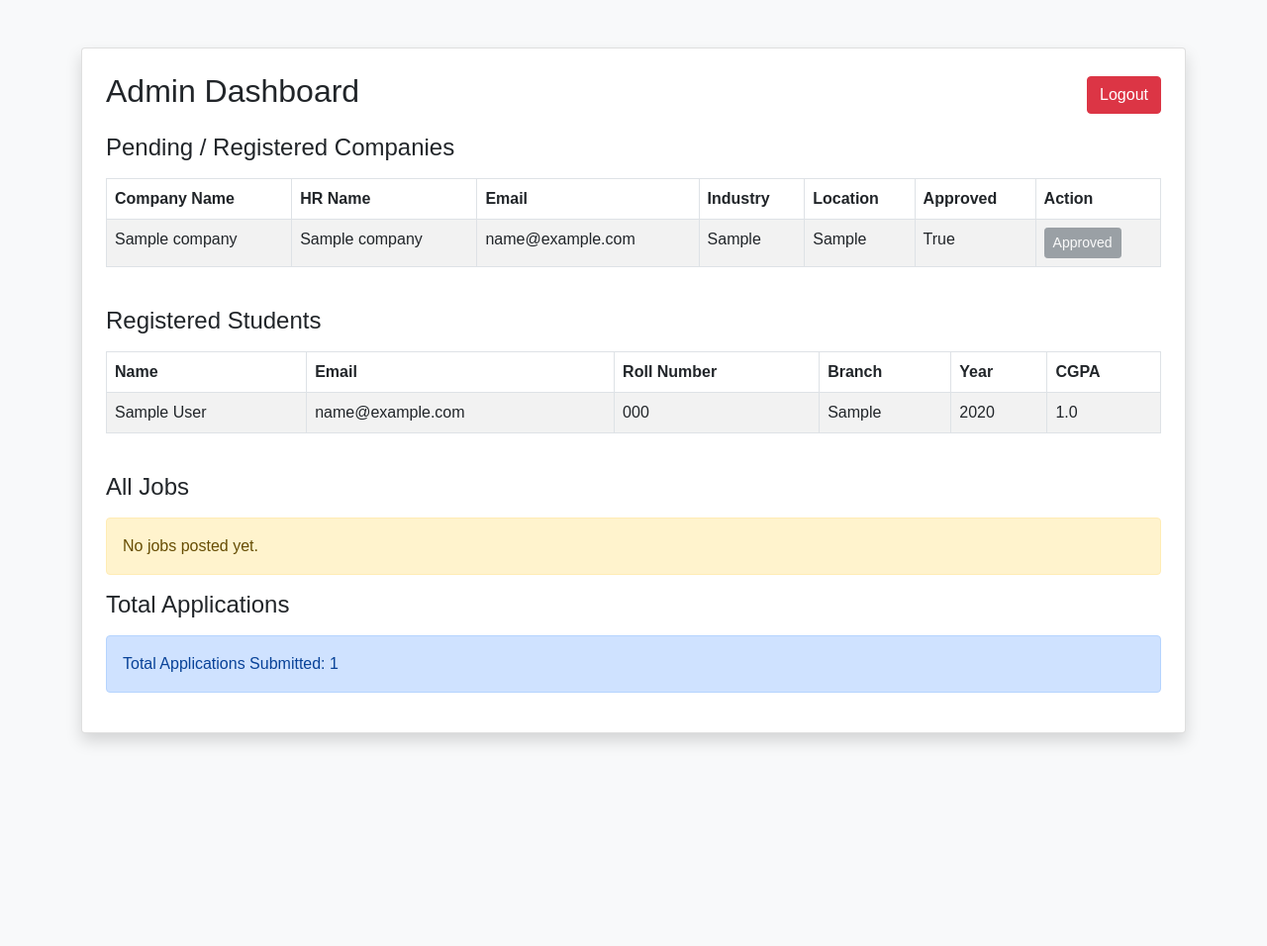
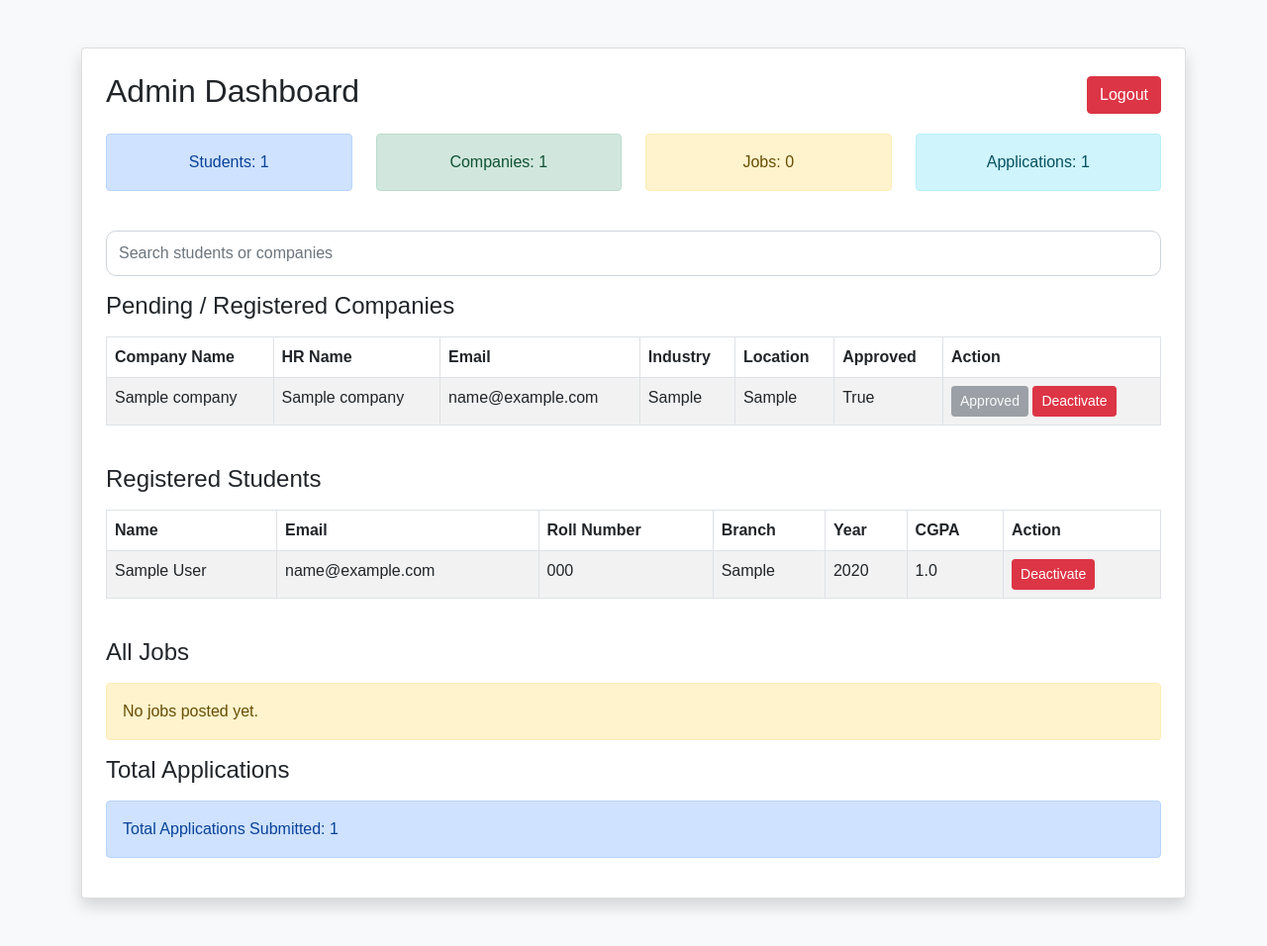
Before and after one commit to 25f2005683/placement-portal-application, a Flask app: page /admin_dashboard in a window 1280 px wide. Shown: the whole page at 99% size. Before the commit the page ends 752 px from the top, so only its background shows below. Run offline with Flask 3, Linux system fonts and the light colour scheme; the visitor is signed in with stand-in values (Sample User, id 1); tables that the repository leaves empty hold one stand-in row (values such as "Sample post"); data that the repository does not hold is empty.

Commit message:
Milestone-PPA Admin-Dashboard-Management

```diff
--- a/app.py
+++ b/app.py
@@ -26,6 +26,7 @@ class Student(db.Model):
     phone = db.Column(db.String(15), nullable=False)
     skills = db.Column(db.String(300))
     resume_filename = db.Column(db.String(300))
+    is_active = db.Column(db.Boolean, default=True)
     applications = db.relationship("Application", backref="student", lazy=True, cascade="all, delete-orphan")
 
 class Company(db.Model):
@@ -40,6 +41,7 @@ class Company(db.Model):
     location = db.Column(db.String(100), nullable=False)
     description = db.Column(db.Text)
     approved = db.Column(db.Boolean, default=False)
+    is_active = db.Column(db.Boolean, default=True)
     jobs = db.relationship("Job", backref="company", lazy=True, cascade="all, delete-orphan")
 
 class Job(db.Model):
@@ -51,6 +53,8 @@ class Job(db.Model):
     location = db.Column(db.String(100), nullable=False)
     description = db.Column(db.Text)
     company_id = db.Column(db.Integer, db.ForeignKey("company.id"), nullable=False)
+    approved = db.Column(db.Boolean, default=False)
+    status = db.Column(db.String(20), default="Pending")
     applications = db.relationship("Application", backref="job", lazy=True, cascade="all, delete-orphan")
 
 class Application(db.Model):
@@ -74,18 +78,18 @@ def login():
 
         if role == "student":
             student = Student.query.filter_by(email=email, password=password).first()
-            if student:
+            if student and student.is_active:
                 session.clear()
                 session["student_id"] = student.id
                 session["role"] = "student"
                 return redirect(url_for("student_dashboard"))
             else:
-                flash("Invalid student email or password")
+                flash("Invalid or inactive student")
                 return redirect(url_for("login"))
 
         elif role == "company":
             company = Company.query.filter_by(email=email, password=password).first()
-            if company:
+            if company and company.is_active:
                 if company.approved:
                     session.clear()
                     session["company_id"] = company.id
@@ -95,7 +99,7 @@ def login():
                     flash("Company not approved by admin yet")
                     return redirect(url_for("login"))
             else:
-                flash("Invalid company email or password")
+                flash("Invalid or inactive company")
                 return redirect(url_for("login"))
 
         elif role == "admin":
@@ -215,7 +219,7 @@ def student_dashboard():
         flash("Student not found")
         return redirect(url_for("login"))
 
-    jobs = Job.query.all()
+    jobs = Job.query.filter_by(approved=True).all()
     applied_job_ids = [application.job_id for application in student.applications]
 
     return render_template(
@@ -275,7 +279,11 @@ def admin_dashboard():
         companies=companies,
         students=students,
         jobs=jobs,
-        applications=applications
+        applications=applications,
+        total_students=len(students),
+        total_companies=len(companies),
+        total_jobs=len(jobs),
+        total_applications=len(applications)
     )
 
 @app.route("/approve_company/<int:company_id>")
@@ -289,6 +297,54 @@ def approve_company(company_id):
     db.session.commit()
     flash("Company approved successfully")
     return redirect(url_for("admin_dashboard"))
+
+@app.route("/approve_job/<int:job_id>")
+def approve_job(job_id):
+    job = Job.query.get_or_404(job_id)
+    job.approved = True
+    job.status = "Approved"
+    db.session.commit()
+    return redirect(url_for("admin_dashboard"))
+
+@app.route("/deactivate_company/<int:id>")
+def deactivate_company(id):
+    company = Company.query.get(id)
+    company.is_active = False
+    db.session.commit()
+    return redirect(url_for("admin_dashboard"))
+
+@app.route("/deactivate_student/<int:id>")
+def deactivate_student(id):
+    student = Student.query.get(id)
+    student.is_active = False
+    db.session.commit()
+    return redirect(url_for("admin_dashboard"))
+
+@app.route("/search")
+def search():
+    query = request.args.get("query")
+
+    students = Student.query.filter(
+        Student.full_name.contains(query) |
+        Student.email.contains(query) |
+        Student.roll_number.contains(query)
+    ).all()
+
+    companies = Company.query.filter(
+        Company.company_name.contains(query)
+    ).all()
+
+    return render_template(
+        "admin_dashboard.html",
+        students=students,
+        companies=companies,
+        jobs=Job.query.all(),
+        applications=Application.query.all(),
+        total_students=len(students),
+        total_companies=len(companies),
+        total_jobs=len(Job.query.all()),
+        total_applications=len(Application.query.all())
+    )
 
 @app.route("/post_job", methods=["POST"])
 def post_job():
--- a/templates/admin_dashboard.html
+++ b/templates/admin_dashboard.html
@@ -2,7 +2,7 @@
 <html lang="en">
 <head>
     <title>Admin Dashboard</title>
-    <link href="https://cdn.jsdelivr.net/npm/bootstrap@5.0.2/dist/css/bootstrap.min.css" rel="stylesheet" integrity="sha384-EVSTQN3/azprG1Anm3QDgpJLIm9Nao0Yz1ztcQTwFspd3yD65VohhpuuCOmLASjC" crossorigin="anonymous">
+    <link href="https://cdn.jsdelivr.net/npm/bootstrap@5.0.2/dist/css/bootstrap.min.css" rel="stylesheet">
     <link rel="stylesheet" href="/static/style.css">
 </head>
 <body class="bg-light">
@@ -21,6 +21,17 @@
                 {% endfor %}
             {% endif %}
         {% endwith %}
+
+        <div class="row text-center mb-4">
+            <div class="col"><div class="alert alert-primary">Students: {{ total_students }}</div></div>
+            <div class="col"><div class="alert alert-success">Companies: {{ total_companies }}</div></div>
+            <div class="col"><div class="alert alert-warning">Jobs: {{ total_jobs }}</div></div>
+            <div class="col"><div class="alert alert-info">Applications: {{ total_applications }}</div></div>
+        </div>
+
+        <form method="GET" action="/search" class="mb-3">
+            <input type="text" name="query" class="form-control" placeholder="Search students or companies">
+        </form>
 
         <h4 class="mb-3">Pending / Registered Companies</h4>
         {% if companies %}
@@ -52,6 +63,7 @@
                                     {% else %}
                                         <button class="btn btn-secondary btn-sm" disabled>Approved</button>
                                     {% endif %}
+                                    <a href="/deactivate_company/{{ company.id }}" class="btn btn-danger btn-sm">Deactivate</a>
                                 </td>
                             </tr>
                         {% endfor %}
@@ -74,6 +86,7 @@
                             <th>Branch</th>
                             <th>Year</th>
                             <th>CGPA</th>
+                            <th>Action</th>
                         </tr>
                     </thead>
                     <tbody>
@@ -85,6 +98,9 @@
                                 <td>{{ student.branch }}</td>
                                 <td>{{ student.year }}</td>
                                 <td>{{ student.cgpa }}</td>
+                                <td>
+                                    <a href="/deactivate_student/{{ student.id }}" class="btn btn-danger btn-sm">Deactivate</a>
+                                </td>
                             </tr>
                         {% endfor %}
                     </tbody>
@@ -105,6 +121,7 @@
                             <th>Package</th>
                             <th>Eligibility CGPA</th>
                             <th>Location</th>
+                            <th>Approval</th>
                         </tr>
                     </thead>
                     <tbody>
@@ -115,6 +132,13 @@
                                 <td>{{ job.package }}</td>
                                 <td>{{ job.eligibility_cgpa }}</td>
                                 <td>{{ job.location }}</td>
+                                <td>
+                                    {% if not job.approved %}
+                                        <a href="/approve_job/{{ job.id }}" class="btn btn-success btn-sm">Approve</a>
+                                    {% else %}
+                                        Approved
+                                    {% endif %}
+                                </td>
                             </tr>
                         {% endfor %}
                     </tbody>
--- a/templates/company_dashboard.html
+++ b/templates/company_dashboard.html
@@ -74,7 +74,7 @@
                     <div class="col-md-6 mb-4">
                         <div class="card shadow-sm h-100">
                             <div class="card-body">
-                                <h5>{{ job.title }}</h5>
+                                <h4><strong>{{ job.title }}</strong></h4>
                                 <p><strong>Role:</strong> {{ job.role }}</p>
                                 <p><strong>Package:</strong> {{ job.package }}</p>
                                 <p><strong>Eligibility CGPA:</strong> {{ job.eligibility_cgpa }}</p>
```
